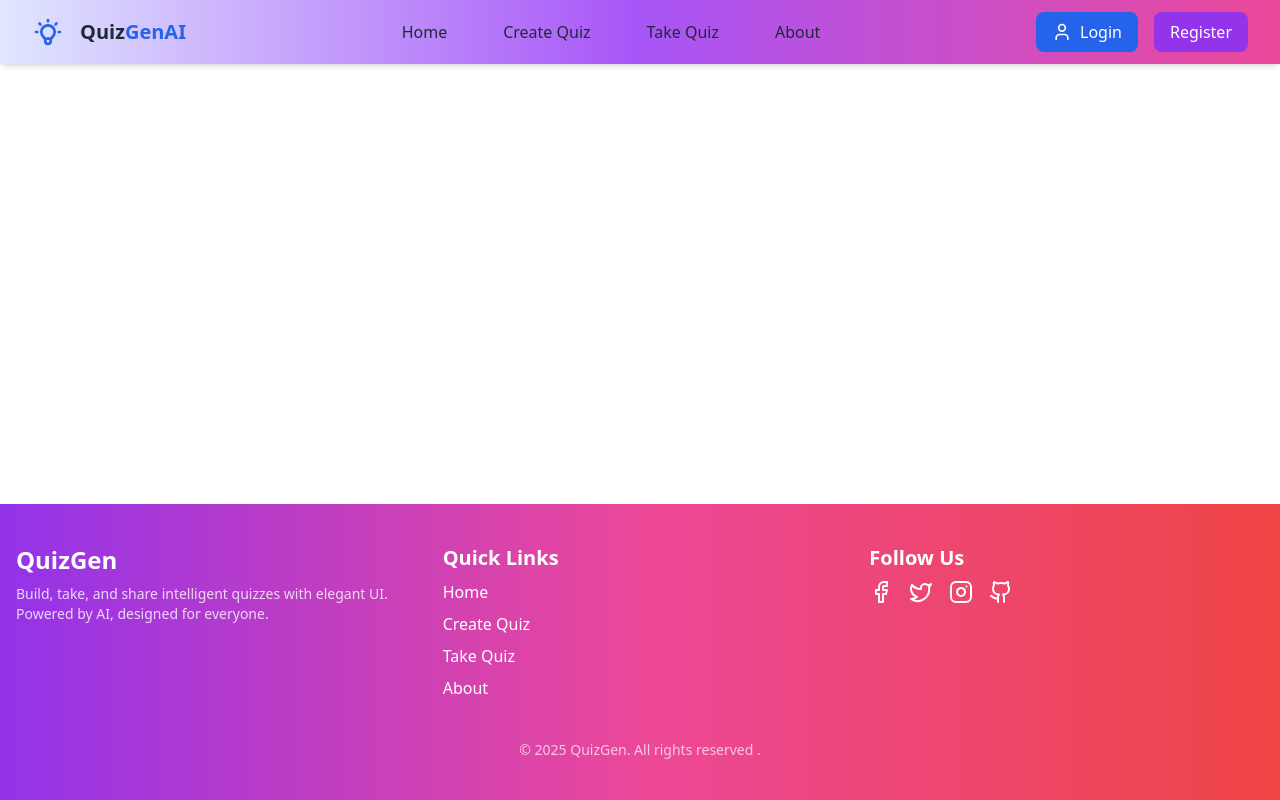
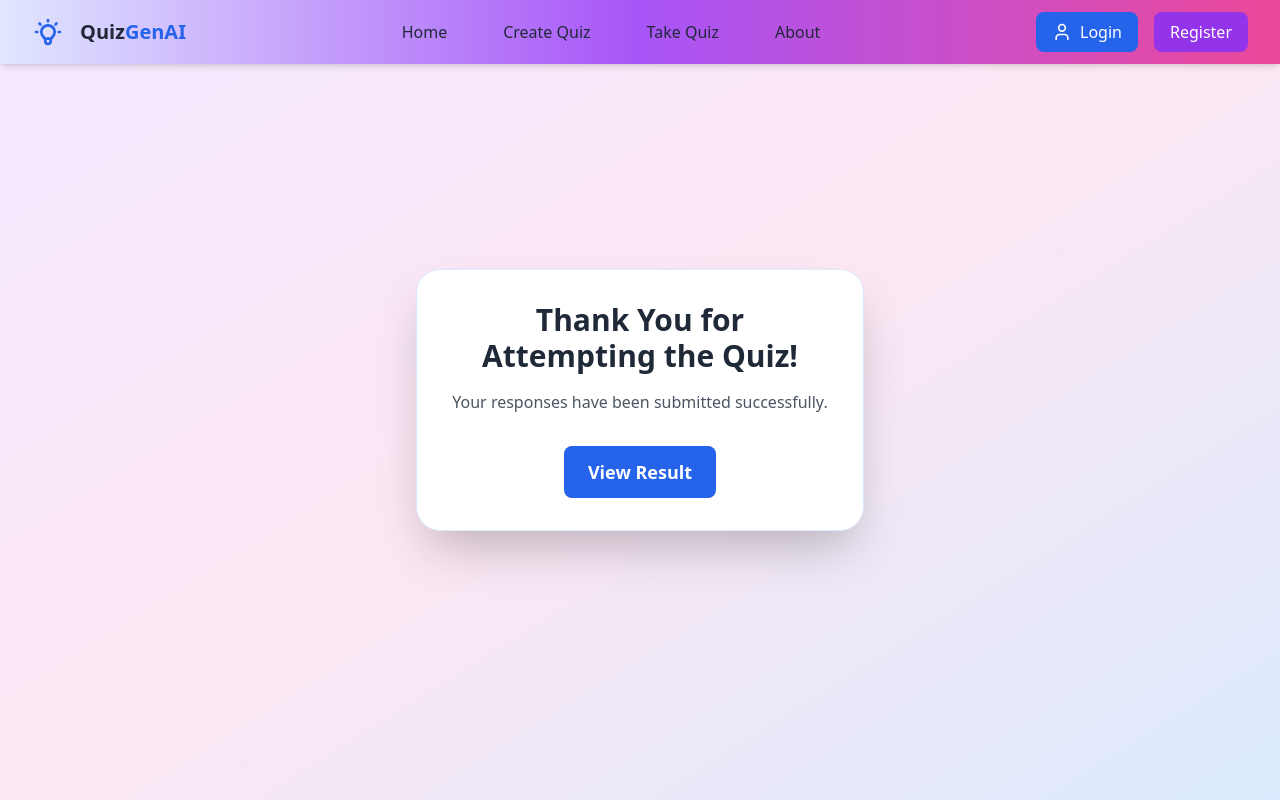
Before and after one commit to rajbhai129/QuizGenAI, a React (Create React App) app in the folder quiz-app/: page /thankyou/1 in a window 1280 px wide. Shown: the top 800 px of the page. Built offline with nearby package versions, Linux system fonts and the light colour scheme; no server answers.

Commit message:
thank you page

```diff
--- a/quiz-app/src/App.js
+++ b/quiz-app/src/App.js
@@ -15,6 +15,7 @@ import { AuthProvider } from './context/AuthContext';
 import Profile from './components/Profile/Profile';
 import QuizTypeSelector from './components/QuizTypeSelector'; // Import the new component
 import TakeSharedQuiz from './components/TakeSharedQuiz';
+import ThankYou from './components/ThankYou';
 
 function App() {
   return (
@@ -78,6 +79,7 @@ function App() {
                   }
                 />
                 <Route path="/take/:quizId" element={<TakeSharedQuiz />} />
+                <Route path="/thankyou/:quizId" element={<ThankYou />} />
               </Routes>
             </main>
             <Footer />
--- a/quiz-app/src/components/TakeSharedQuiz.jsx
+++ b/quiz-app/src/components/TakeSharedQuiz.jsx
@@ -110,7 +110,7 @@ const TakeSharedQuiz = () => {
           owner,
           createdAt
         });
-        navigate('/result');
+        navigate(`/thankyou/${quizId}`);
       } else {
         setError(data.error || 'Failed to submit quiz');
       }
--- /dev/null
+++ b/quiz-app/src/components/ThankYou.jsx
@@ -0,0 +1,22 @@
+import React from 'react';
+import { useNavigate } from 'react-router-dom';
+
+const ThankYou = () => {
+  const navigate = useNavigate();
+  return (
+    <div className="min-h-screen flex flex-col items-center justify-center bg-gradient-to-br from-purple-100 via-pink-100 to-blue-100 px-4">
+      <div className="bg-white rounded-3xl shadow-2xl p-8 max-w-md w-full border border-blue-100 text-center">
+        <h2 className="text-3xl font-bold mb-4 text-gray-800">Thank You for Attempting the Quiz!</h2>
+        <p className="text-gray-600 mb-8">Your responses have been submitted successfully.</p>
+        <button
+          onClick={() => navigate('/result')}
+          className="px-6 py-3 bg-blue-600 text-white rounded-lg hover:bg-blue-700 transition text-lg font-semibold"
+        >
+          View Result
+        </button>
+      </div>
+    </div>
+  );
+};
+
+export default ThankYou;
```
